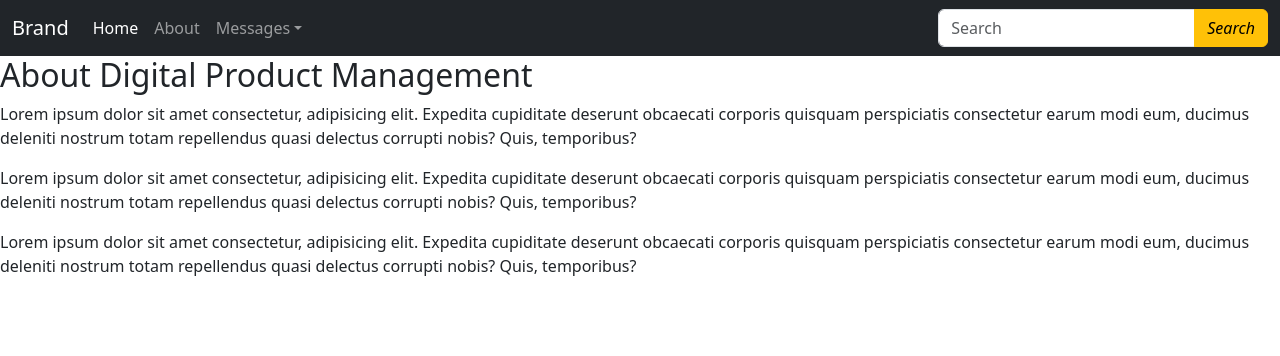
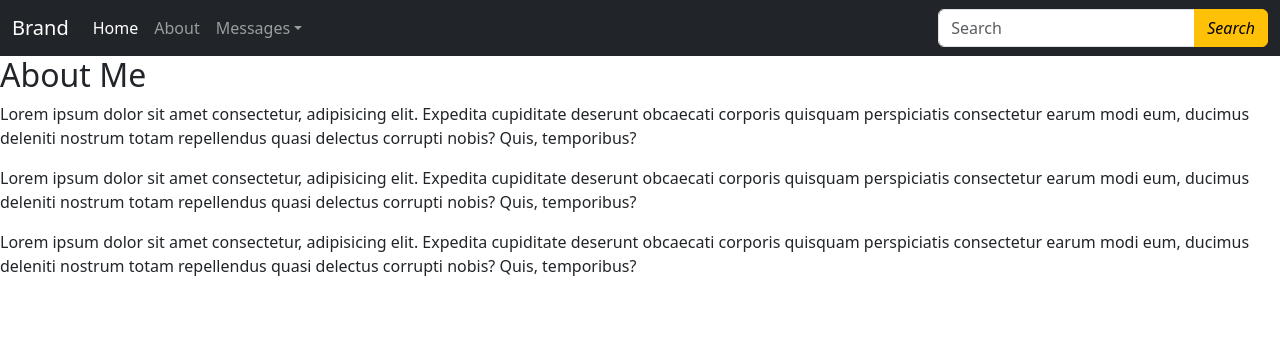
Before and after one commit to dsmith-94/dsmith94-Flask-WebApp, a Flask app: page /about in a window 1280 px wide. Shown: the top 356 px of the page. Run offline with Flask 3, Linux system fonts and the light colour scheme.

Commit message:
Update about.html

```diff
--- a/templates/about.html
+++ b/templates/about.html
@@ -1,6 +1,6 @@
-{% extends "base.html" %} {% block title %} About Digital Product Management
+{% extends "base.html" %} {% block title %} About Me
 {%endblock%} {% block body %}
-<h2>About Digital Product Management</h2>
+<h2>About Me</h2>
 <p>
   Lorem ipsum dolor sit amet consectetur, adipisicing elit. Expedita cupiditate
   deserunt obcaecati corporis quisquam perspiciatis consectetur earum modi eum,
```
